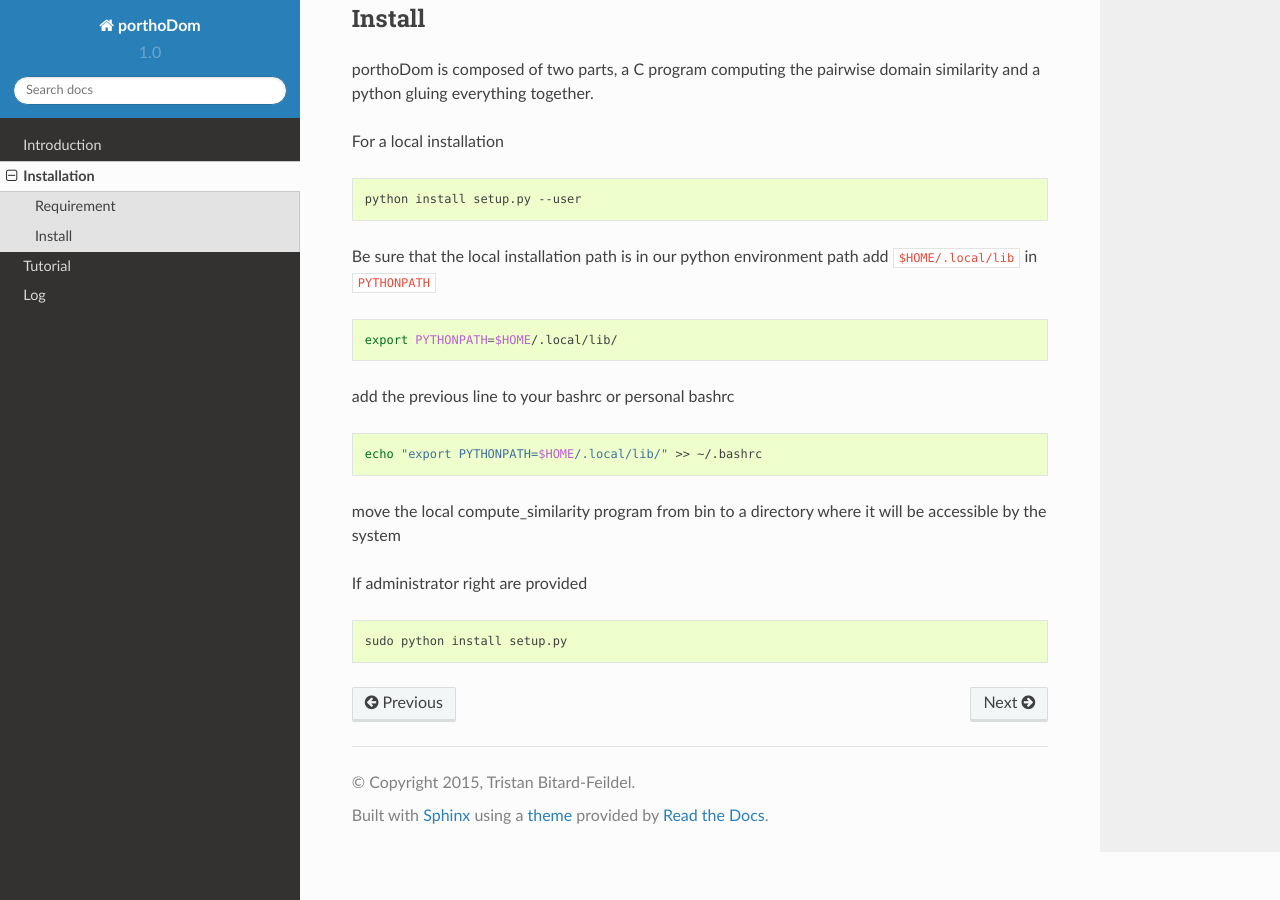
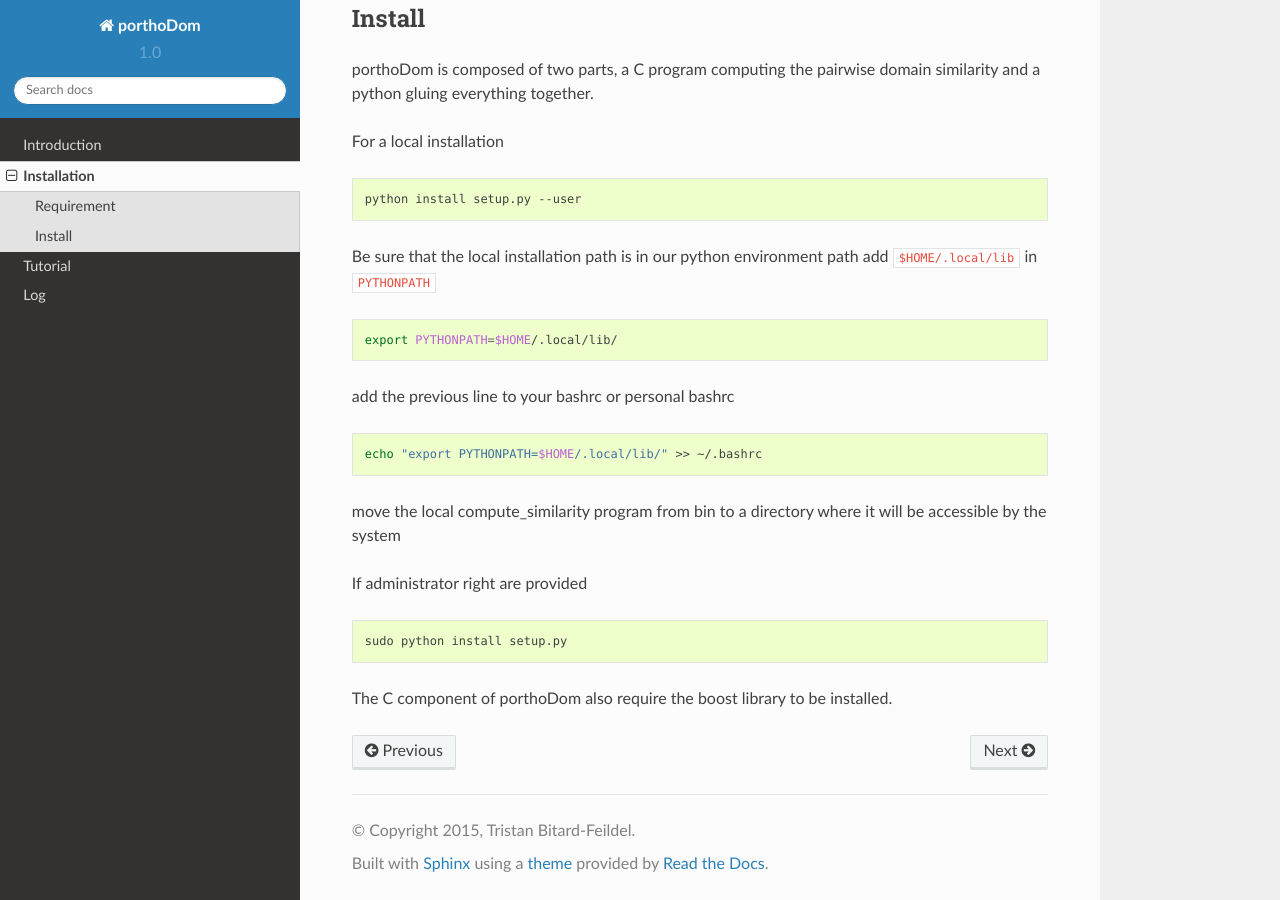
Before and after one commit to T-B-F/porthoda, a Sphinx documentation site: the page built from doc/installation.rst, in a window 1280 px wide and 900 px high, scrolled down 649 px. Built offline with Sphinx 7.4.7 and the Read the Docs theme 2.0.0, drawn with Linux system fonts in a browser that asks for light colours.

Commit message:
update doc

```diff
--- a/doc/installation.rst
+++ b/doc/installation.rst
@@ -62,3 +62,6 @@ If administrator right are provided
 .. code-block:: sh
 
     sudo python install setup.py
+
+
+The C component of porthoDom also require the boost library to be installed.
```
